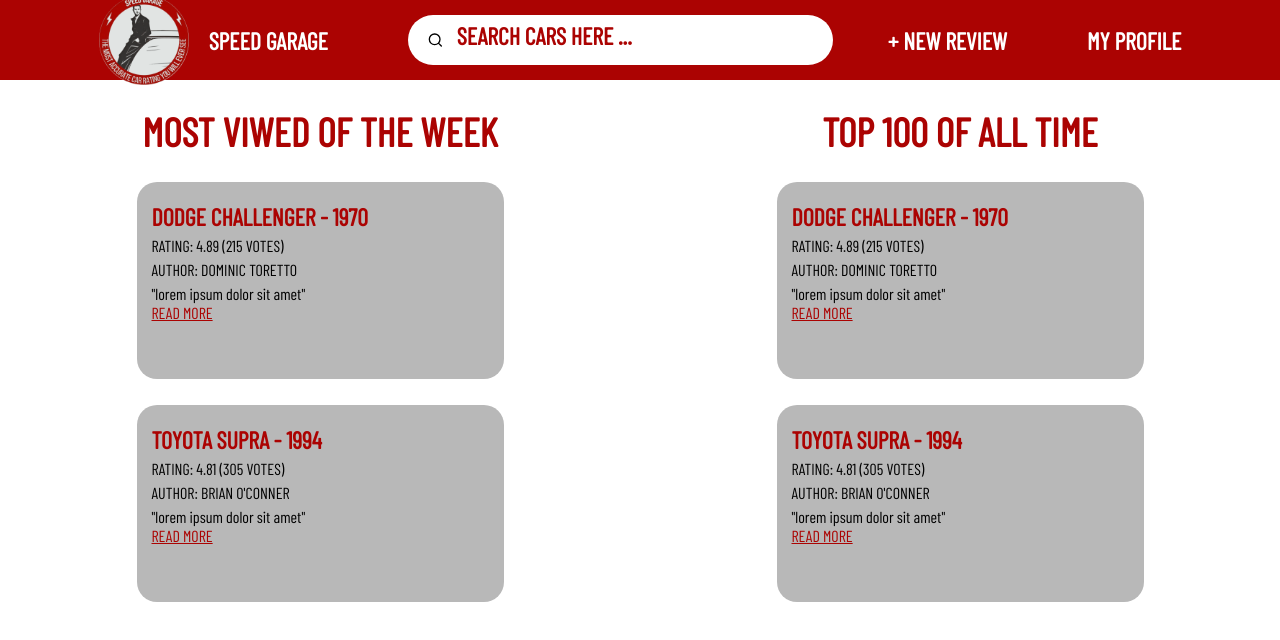
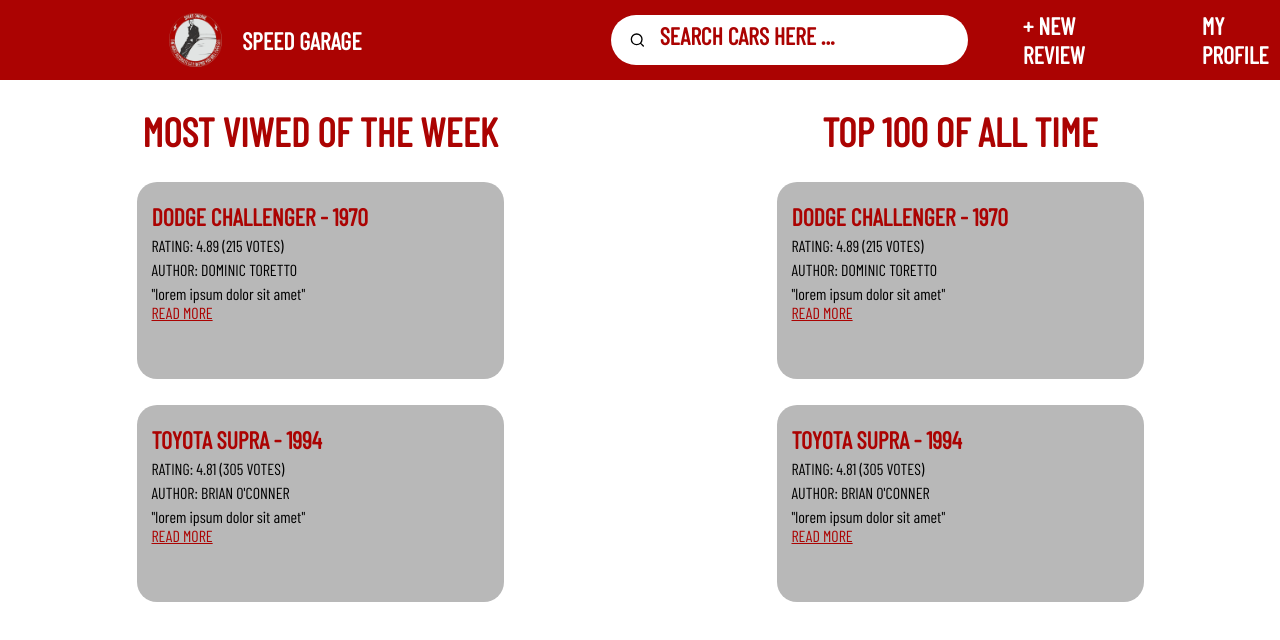
Before and after one commit to leonardo-vargas-de-paula/front-end-speed-garage, an Angular app: page /home in a window 1280 px wide. Shown: the top 640 px of the page. Built offline with nearby package versions, Linux system fonts and the light colour scheme; data requests are answered from the project's data file.

Commit message:
fix: corrige logo sem responsividade

```diff
--- a/src/app/shared/header/header.component.css
+++ b/src/app/shared/header/header.component.css
@@ -11,9 +11,6 @@
   width: 400px;
 }
 
-img{
-  width: 90px;
-}
 
 .botaoHeader{
   color: white;
@@ -30,6 +27,16 @@ img{
   cursor: pointer;
 }
 
+img{
+  width: 10%;
+}
+
+@media(max-width: 768px) {
+  img{
+  width: 25%;
+}
+}
+
 #titulo{
   padding-left: 20px;
 }
```
